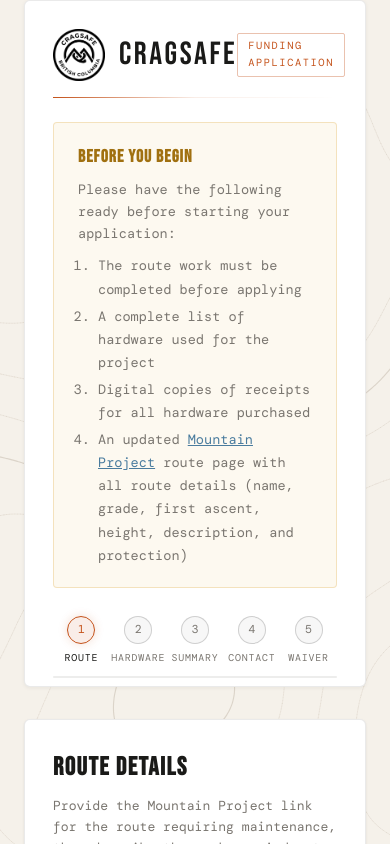
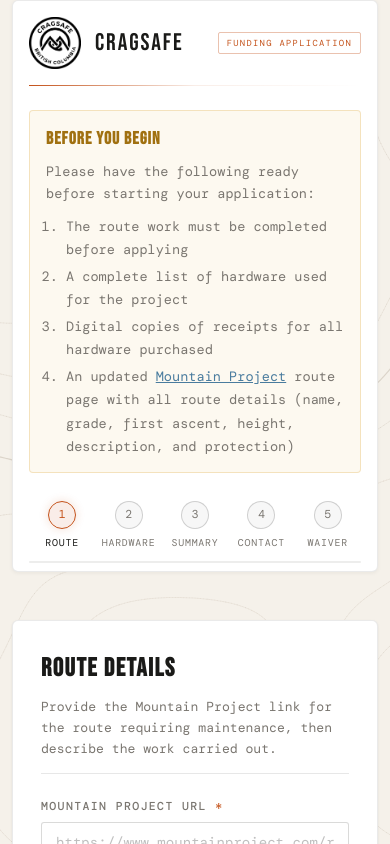
Before and after one commit to dashjl/cragsafe-form, a Vue app: page / in a window 390 px wide. Shown: the top 844 px of the page. Built offline with nearby package versions, Linux system fonts and the light colour scheme; no server answers; a web font is replaced by a local one.

Commit message:
Improve formatting on mobile

```diff
--- a/src/App.vue
+++ b/src/App.vue
@@ -257,7 +257,7 @@ function resetForm() {
   padding: 16px 20px;
   border: 1px solid rgba(26,26,24,0.09);
   border-radius: 6px;
-  margin-top: 8px;
+  margin-top: 48px;
   gap: 12px;
   background: var(--card-bg);
   box-shadow: 0 1px 3px rgba(26,26,24,0.06);
--- a/src/components/AppHeader.vue
+++ b/src/components/AppHeader.vue
@@ -67,7 +67,7 @@ const progressPct = computed(() =>
   border: 1px solid rgba(26,26,24,0.09);
   border-radius: 6px;
   padding: 28px 28px 0;
-  margin-bottom: 32px;
+  margin-bottom: 48px;
   box-shadow: 0 1px 4px rgba(26,26,24,0.06);
 }
 
@@ -235,4 +235,29 @@ const progressPct = computed(() =>
   border-radius: 1px;
   transition: width 0.4s ease;
 }
+
+@media (max-width: 480px) {
+  .app-header {
+    padding: 16px 16px 0;
+  }
+
+  .header-top {
+    flex-wrap: wrap;
+    gap: 8px;
+  }
+
+  .logo-text {
+    font-size: 1.5rem;
+  }
+
+  .header-badge {
+    align-self: center;
+    font-size: 0.55rem;
+    padding: 3px 8px;
+  }
+
+  .prereq-block {
+    padding: 14px 16px;
+  }
+}
 </style>
--- a/src/style.css
+++ b/src/style.css
@@ -54,6 +54,12 @@ body {
   max-width: 860px;
   margin: 0 auto;
   padding: 0 24px 80px;
+}
+
+@media (max-width: 480px) {
+  #app {
+    padding: 0 12px 60px;
+  }
 }
 
 /* Typography */
```
